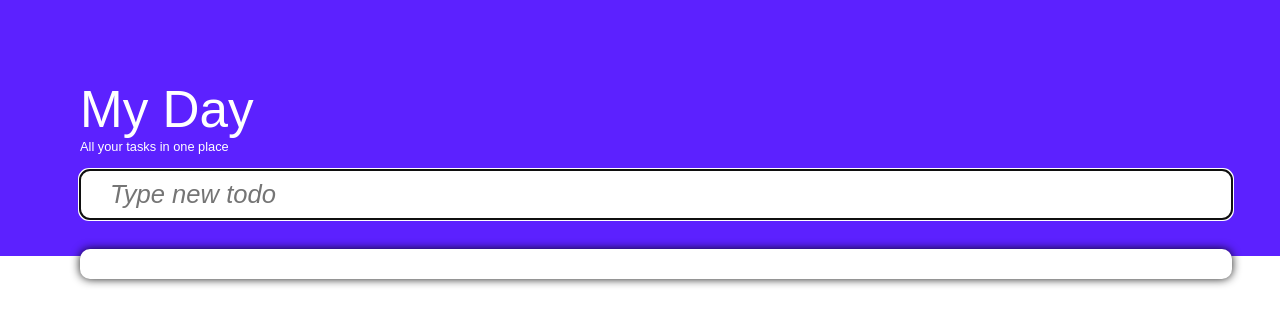
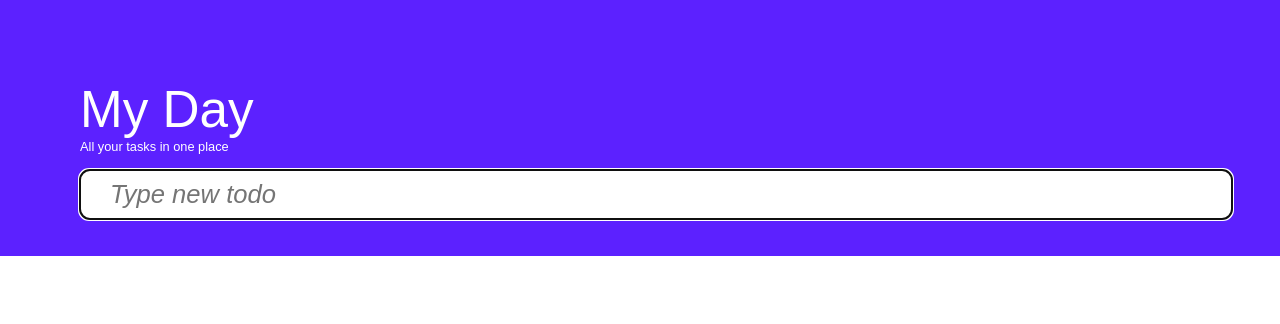
Before and after one commit to ratprogramer/Gestor-tareas, a React (Vite) app: page /#/all in a window 1280 px wide. Shown: the top 324 px of the page. Built offline with nearby package versions, Linux system fonts and the light colour scheme.

Commit message:
Completo

```diff
--- a/src/App.css
+++ b/src/App.css
@@ -31,5 +31,4 @@
     box-shadow: 0 0 10px rgba(0, 0, 0, 0.9);
     border-radius: 10px;
     margin-bottom: 30px;
-    padding-top: 30px;
 }
--- a/src/components/Footer/Footer.css
+++ b/src/components/Footer/Footer.css
@@ -5,6 +5,7 @@
     margin-bottom: 23px;
     justify-content: space-between;
     padding-right: 60px;
+    padding-top: 30px;
 }
 
 .btn-navegador{
```
